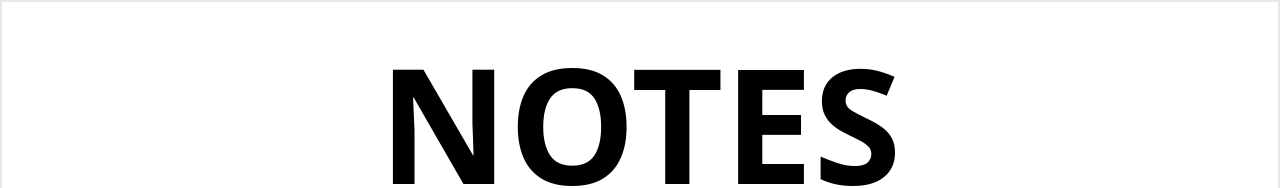
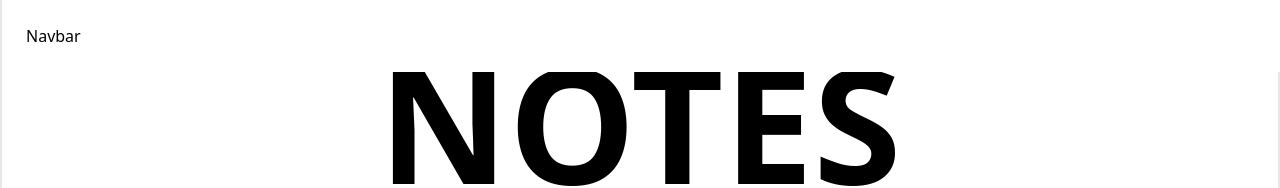
Before and after one commit to raamadithyan/notes-app, a Next.js app: page / in a window 1280 px wide. Shown: the top 188 px of the page. Built offline with nearby package versions, Linux system fonts and the light colour scheme.

Commit message:
added useScrollTop hook

```diff
--- a/app/(Landingpage)/page.tsx
+++ b/app/(Landingpage)/page.tsx
@@ -1,9 +1,11 @@
 import Heading from "../_components/Heading";
+import Navbar from "../_components/Navbar";
 
 function Landingpage() {
   return (
-    <div className="flex flex-col border-2">
+    <div className="flex flex-col border-2 h-[120vh]">
       <div>
+        <Navbar />
         <Heading />
       </div>
     </div>
--- /dev/null
+++ b/app/_components/Navbar.tsx
@@ -0,0 +1,19 @@
+"use client";
+import { useScrollTop } from "@/hooks/useScrollTop";
+import { cn } from "@/lib/utils";
+
+function Navbar() {
+	const scrolled = useScrollTop();
+	return (
+		<div
+			className={cn(
+				"z-50 bg-white fixed top-0 flex items-center w-full p-6",
+				scrolled && "border-b shadow-sm",
+			)}
+		>
+			Navbar
+		</div>
+	);
+}
+
+export default Navbar;
--- /dev/null
+++ b/hooks/useScrollTop.tsx
@@ -0,0 +1,21 @@
+import { useState, useEffect } from "react";
+
+export const useScrollTop = (threshold = 10) => {
+	const [scrolled, setScrolled] = useState(false);
+
+	useEffect(() => {
+		function handleScroll() {
+			if (window.scrollY > threshold) {
+				return setScrolled(true);
+			} else setScrolled(false);
+		}
+
+		window.addEventListener("scroll", handleScroll);
+
+		return () => {
+			window.addEventListener("scroll", handleScroll);
+		};
+	}, [threshold]);
+
+	return scrolled;
+};
```
